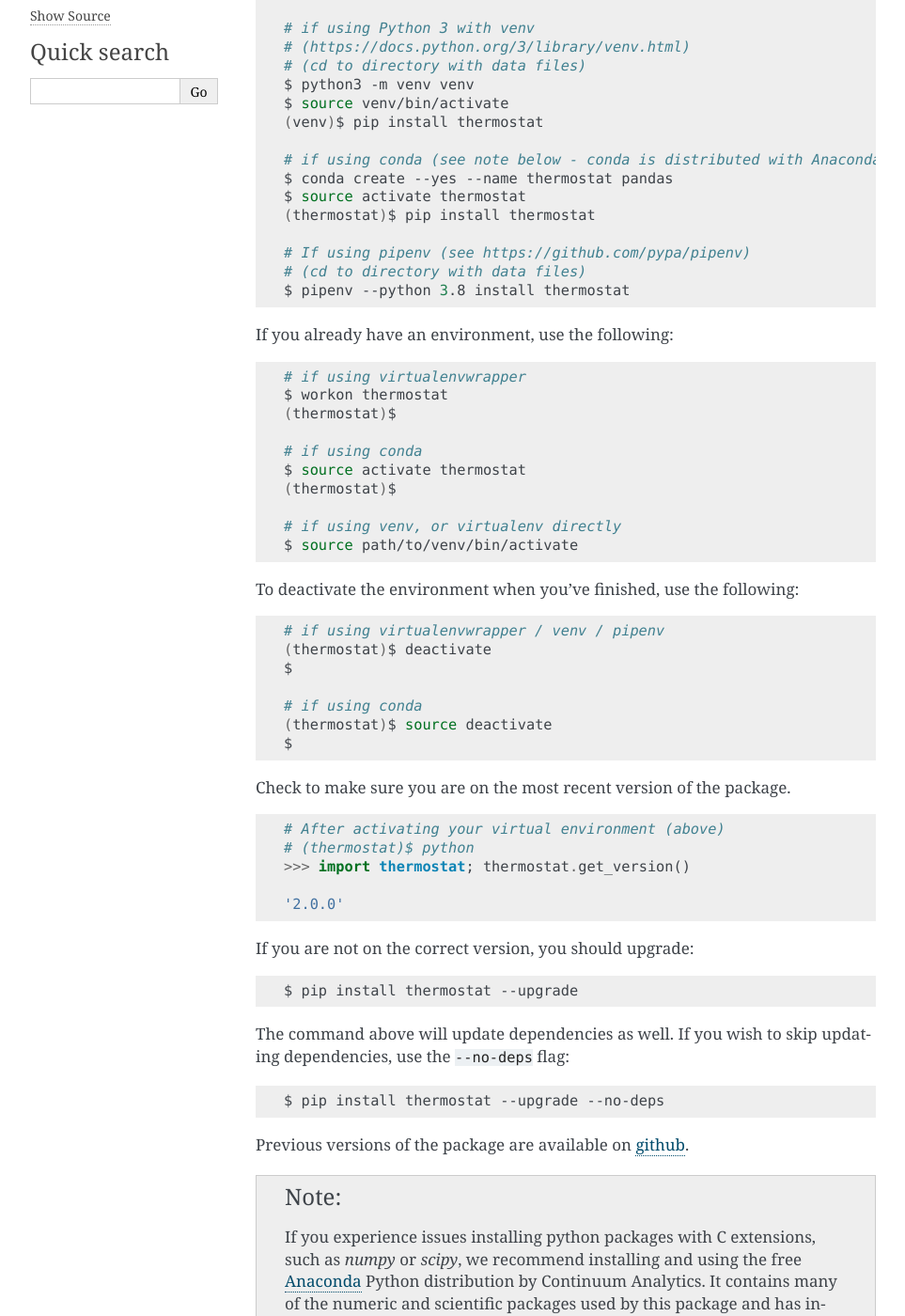
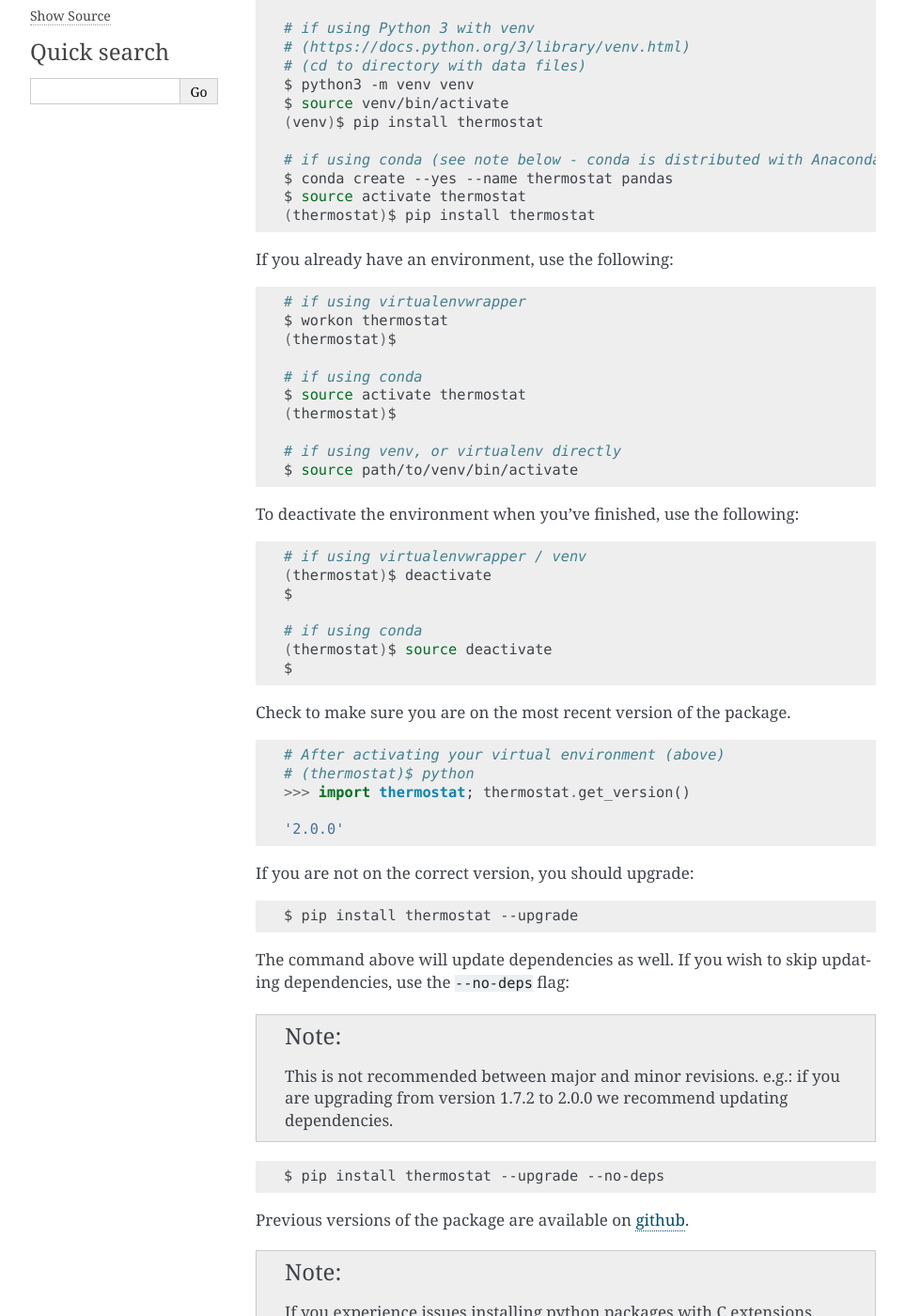
Before and after one commit to EPAENERGYSTAR/epathermostat, a Sphinx documentation site: the page built from docs/tutorial.rst, in a window 1280 px wide and 1400 px high, scrolled down 396 px. Shown: the whole window at 94% size, without its empty margins (148-1111 px from the left). Built offline with Sphinx 7.4.7, drawn with Linux system fonts in a browser that asks for light colours.

Commit message:
Removing Pipenv

```diff
--- a/docs/tutorial.rst
+++ b/docs/tutorial.rst
@@ -29,10 +29,6 @@
     $ source activate thermostat
     (thermostat)$ pip install thermostat
 
-    # If using pipenv (see https://github.com/pypa/pipenv)
-    # (cd to directory with data files)
-    $ pipenv --python 3.8 install thermostat
-
 If you already have an environment, use the following:
 
 .. code-block:: bash
@@ -52,7 +48,7 @@
 
 .. code-block:: bash
 
-    # if using virtualenvwrapper / venv / pipenv
+    # if using virtualenvwrapper / venv
     (thermostat)$ deactivate
     $
 
@@ -78,6 +74,11 @@
 
 The command above will update dependencies as well. If you wish to skip
 updating dependencies, use the :code:`--no-deps` flag:
+
+.. note::
+
+   This is not recommended between major and minor revisions. e.g.: if you are
+   upgrading from version 1.7.2 to 2.0.0 we recommend updating dependencies.
 
 .. code-block:: bash
 
```
Also changed, not shown: 2 other files.
